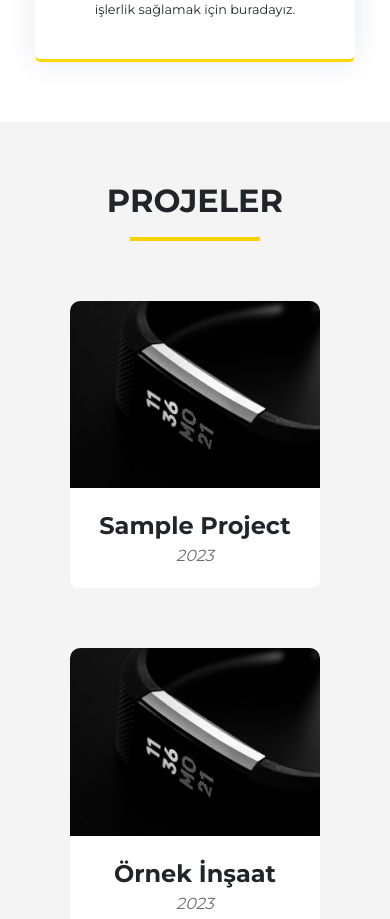
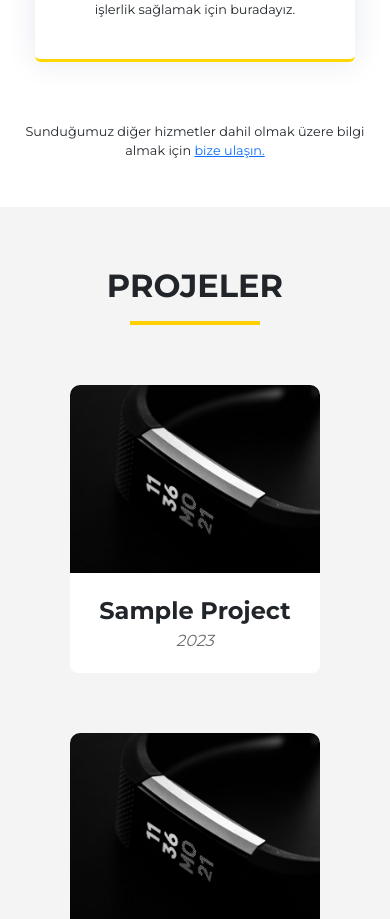
Before and after one commit to erenaygunn/korkutefe-elektrik, a React (Vite) app: page / in a window 390 px wide. Shown: the part 2728-3647 px from the top of the page. Built offline with nearby package versions, Linux system fonts and the light colour scheme.

Commit message:
hizmetler p

```diff
--- a/src/components/Hizmetler/Hizmetler.jsx
+++ b/src/components/Hizmetler/Hizmetler.jsx
@@ -21,6 +21,7 @@ const Hizmetler = () => {
             <Card icon={fix} title='Arıza Giderme'>Arıza giderme hizmetimizle elektrik sorunlarınızı hızlı ve güvenilir bir şekilde çözüyoruz. Deneyimli ekibimiz, elektrik kesintilerini teşhis eder, onarımları hızla yapar ve kesintisiz enerji sağlar. Elektrik sistemlerinizde güvenilirlik ve sürekli işlerlik sağlamak için buradayız.</Card>
           </div>
         </div>
+        <p>Sunduğumuz diğer hizmetler dahil olmak üzere bilgi almak için <a href='#'> bize ulaşın.</a></p>
     </section>
   )
 }
--- a/src/components/Hizmetler/hizmetler.css
+++ b/src/components/Hizmetler/hizmetler.css
@@ -17,6 +17,12 @@
     padding-bottom: 20px;
     margin-bottom: 80px;
 }
+
+.hizmetler p {
+     margin-top: 30px;
+     text-align: center;
+     padding: 0 15px;
+    }
 
 .hizmetler h5:after {
     content: "";
@@ -47,3 +53,9 @@
         font-size: 1.8rem;
     }
 }
+
+@media screen and (max-width: 400px) {
+    .hizmetler p {
+        font-size: 0.8rem;
+    }
+}
```
